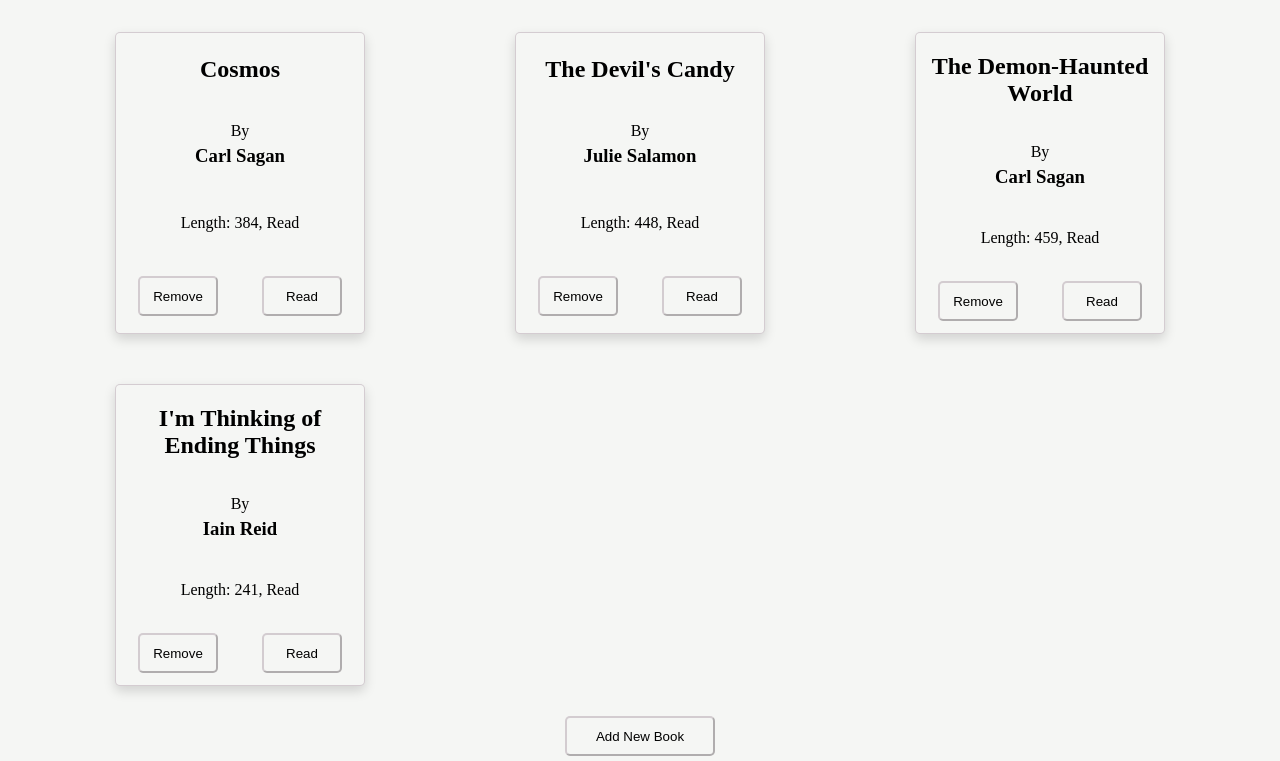
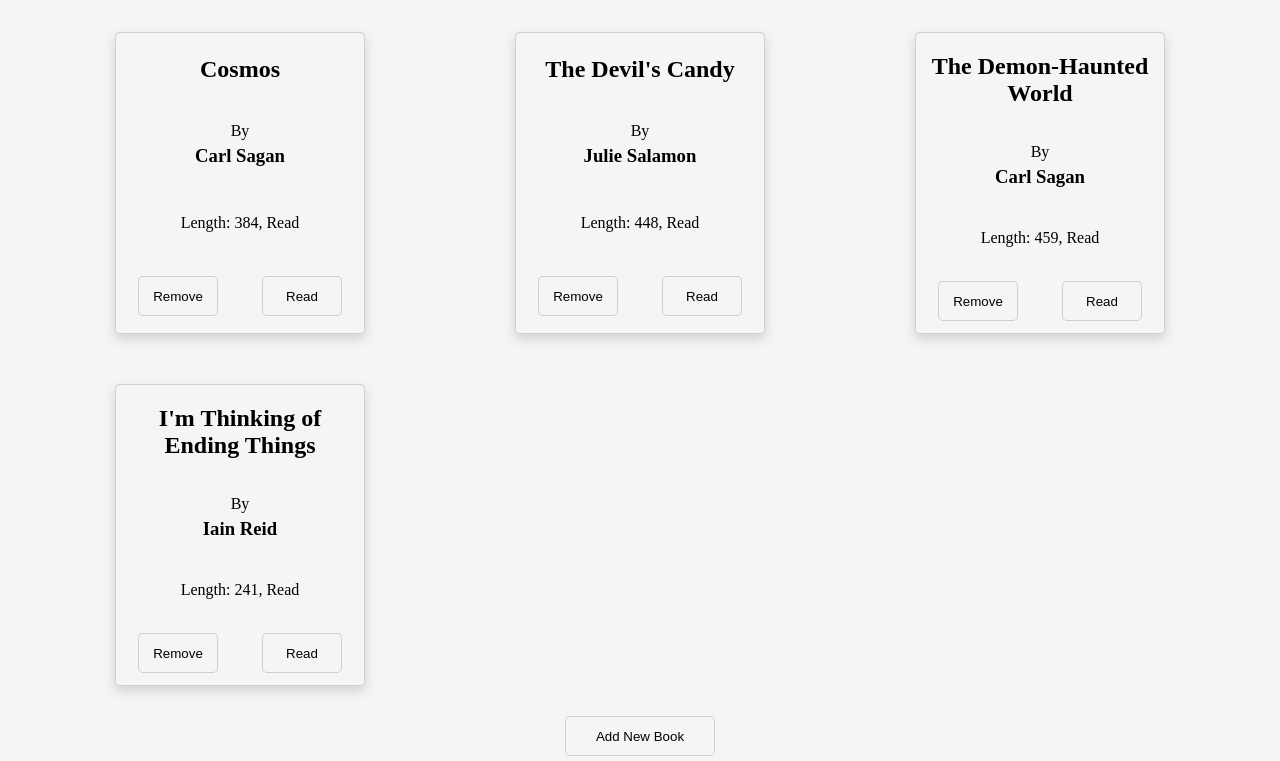
Before and after one commit to Jfoti64/Library, a plain HTML site: page index.html in a window 1280 px wide. Shown: the part 61-822 px from the top of the page. Drawn offline with Linux system fonts and the light colour scheme.

Commit message:
Fix button border style.

```diff
--- a/style.css
+++ b/style.css
@@ -105,9 +105,9 @@ body {
 }
 
 button {
-    border-color: var(--border-color);
     background-color: var(--background-color);
     border-radius: 5px;
+    border: 1px solid var(--border-color);
 }
 
 button:hover {
```
